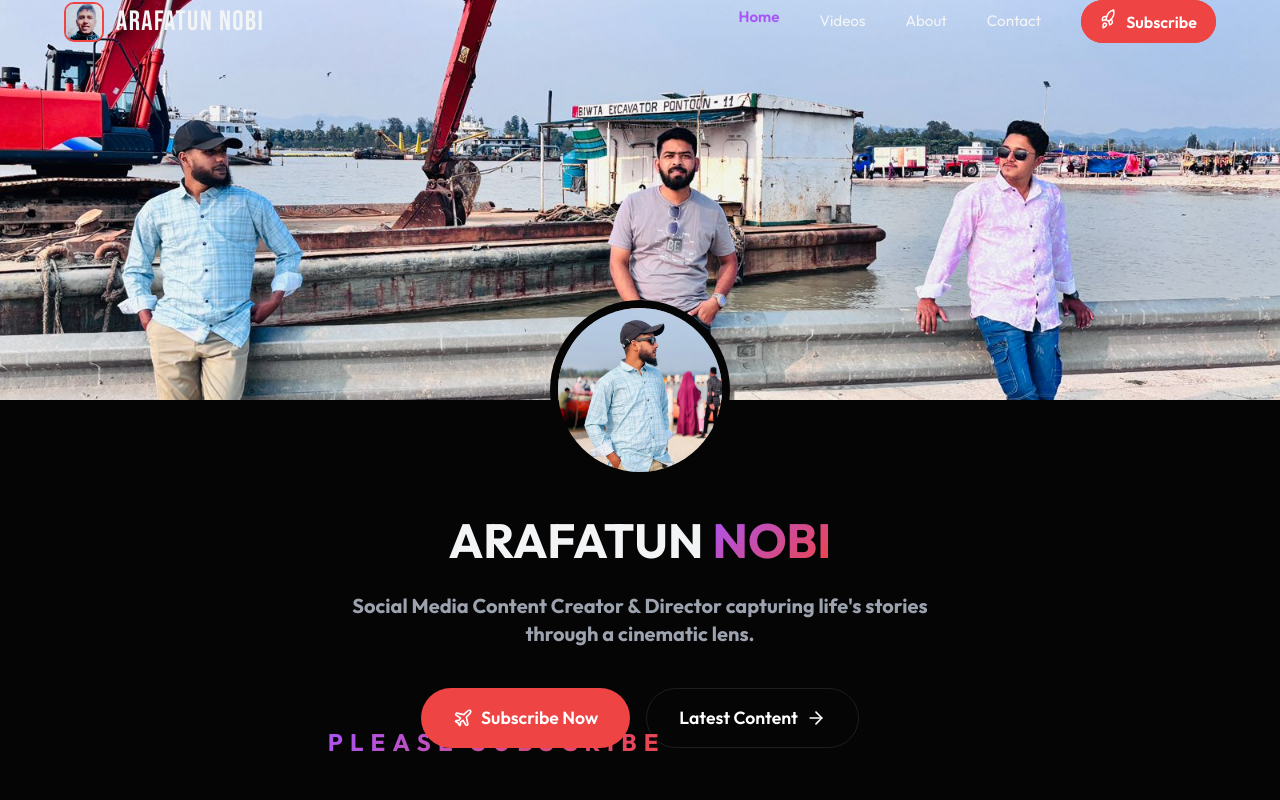
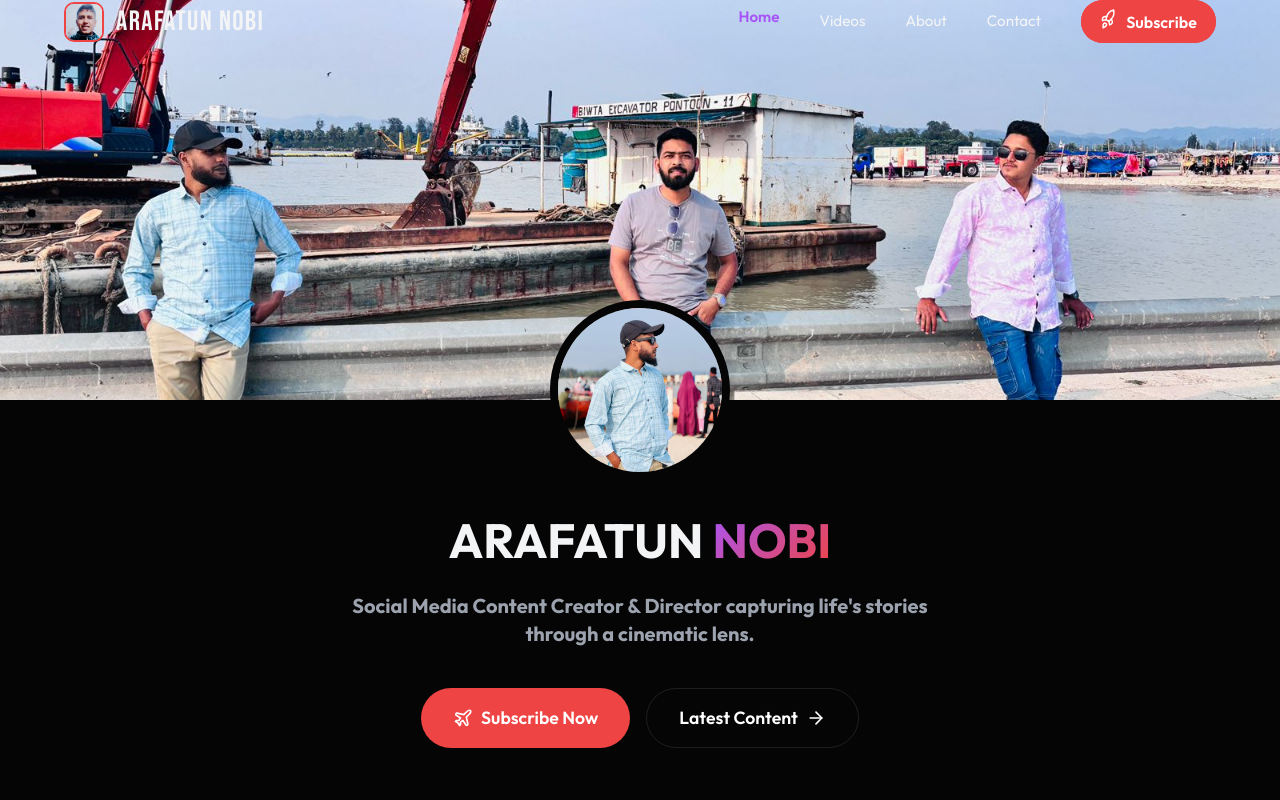
Before and after one commit to ahadunnobi/YT-CREATOR-client-, a React (Vite) app: page / in a window 1280 px wide. Shown: the top 800 px of the page. Built offline with nearby package versions, Linux system fonts and the light colour scheme.

Commit message:
feat: implement global layout component and base CSS styles

```diff
--- a/src/index.css
+++ b/src/index.css
@@ -202,38 +202,6 @@ section {
   .btn { padding: 0.6rem 1.2rem; font-size: 0.95rem !important; }
 }
 
-/* Floating Animation */
-.floating-subscribe {
-  position: fixed;
-  bottom: 5%;
-  color: rgba(255, 255, 255, 0.4);
-  font-weight: 700;
-  font-size: 1.5rem;
-  letter-spacing: 0.3em;
-  text-transform: uppercase;
-  white-space: nowrap;
-  animation: moveLeftToRight 15s linear infinite;
-  z-index: 10;
-  pointer-events: none;
-  user-select: none;
-}
-
-@keyframes moveLeftToRight {
-  0% {
-    left: -300px;
-    opacity: 0;
-  }
-  5% {
-    opacity: 1;
-  }
-  95% {
-    opacity: 1;
-  }
-  100% {
-    left: 100vw;
-    opacity: 0;
-  }
-}
 
 /* Plane Takeoff Animation */
 .btn-takeoff:hover .takeoff-icon {
--- a/src/layouts/Layout.jsx
+++ b/src/layouts/Layout.jsx
@@ -5,7 +5,6 @@ const Layout = ({ children }) => {
   return (
     <div className="layout">
       <Navbar />
-      <div className="floating-subscribe gradient-text">PLEASE SUBSCRIBE</div>
       <main>
         {children}
       </main>
```
